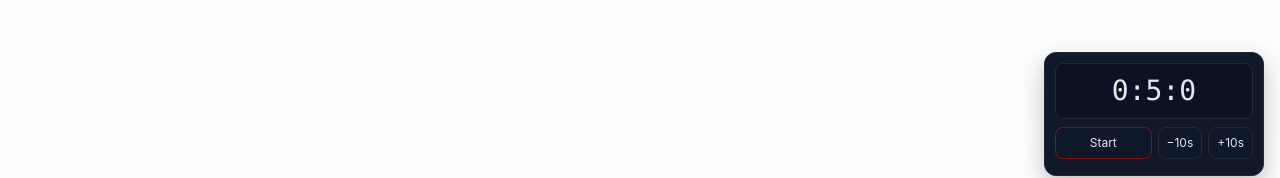
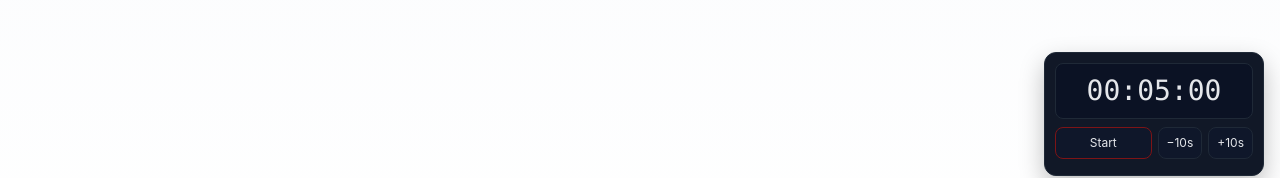
Before and after one commit to duonga5gt2/cwa, a Next.js app: page / in a window 1280 px wide. Shown: the part 608-786 px from the top of the page. Built offline with nearby package versions, Linux system fonts and the light colour scheme.

Commit message:
Small fix in the naming of sections

```diff
--- a/components/elements/Timer.tsx
+++ b/components/elements/Timer.tsx
@@ -32,9 +32,9 @@ const Timer = ({duration, isCountingDown}: TimerProps) => {
         let seconds: number = total_seconds % 60
         let minutes: number = total_minutes % 60
         let hours: number = total_hours % 24
-
-        return `${hours}:${minutes}:${seconds}`
-    }
+        const pad = (n: number) => String(n).padStart(2, "0");
+        return `${pad(hours)}:${pad(minutes)}:${pad(seconds)}`;
+    };
 
   return (
     <div>
--- a/components/elements/EscapeRoomSection.tsx
+++ b/components/elements/TimerSection.tsx
@@ -1,6 +1,6 @@
 import { useEffect, useState } from "react";
 import Timer from "./Timer";
-export default function EscapeRoom() {
+export default function TimerSection() {
     const [miliseconds, setMiliseconds] = useState<number>(300000)
     const [isCountingDown, setIsCountingDown] = useState<boolean>(false)
 
--- a/src/app/page.tsx
+++ b/src/app/page.tsx
@@ -6,7 +6,7 @@ import { Prism as SyntaxHighlighter } from "react-syntax-highlighter";
 import { oneDark, oneLight } from "react-syntax-highlighter/dist/esm/styles/prism";
 import HomeTabs from "../../components/elements/HomeTabs";
 import { useHome } from "../../contexts/HomeContext";
-import EscapeRoomSection from "../../components/elements/EscapeRoomSection"
+import TimerSection from "../../components/elements/TimerSection"
 type TabItem = { id: string; name: string; title: string; content: string };
 
 type ThemeContextValue = { theme: "dark" | "light" | string };
@@ -539,7 +539,7 @@ function EscapeRoom() {
         fontFamily: fontSans,
       }}
     >
-      <EscapeRoomSection />
+      <TimerSection />
     </div>
   );
 }
```
